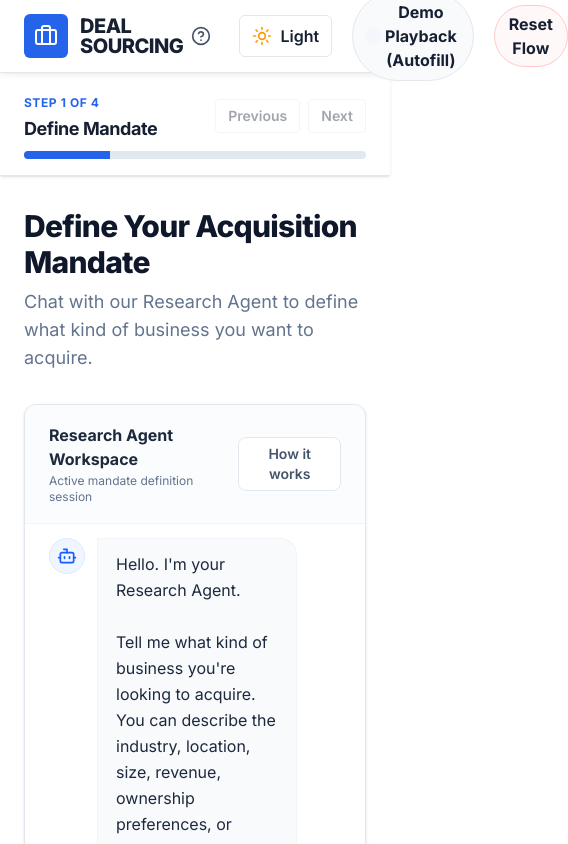
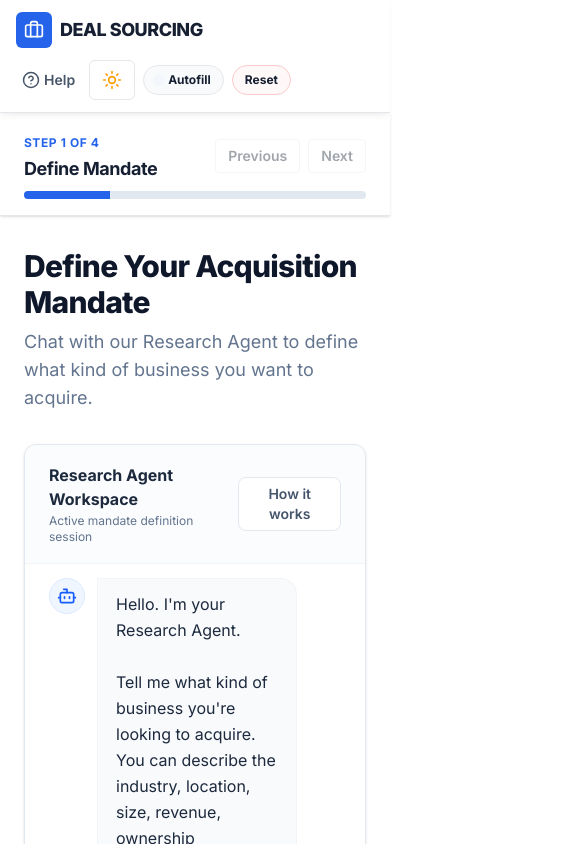
Before and after one commit to bhavyaa-1001/Deal-Sourcing, a React (Vite) app: page /mandate in a window 390 px wide. Shown: the top 844 px of the page, 568 px wide, since content can reach past the window. Built offline with nearby package versions, Linux system fonts and the light colour scheme.

Commit message:
Responsive for evry device

```diff
--- a/src/components/layout/Header.tsx
+++ b/src/components/layout/Header.tsx
@@ -11,27 +11,27 @@ interface HeaderProps {
 export const Header: React.FC<HeaderProps> = ({ themeState }) => {
   return (
     <header className="w-full bg-card border-b border-default sticky top-0 z-40 shadow-premium transition-all duration-200">
-      <div className="max-w-7xl mx-auto px-6 h-18 flex items-center justify-between">
+      <div className="max-w-7xl mx-auto px-4 md:px-6 min-h-[64px] md:h-18 flex flex-wrap md:flex-nowrap items-center justify-between gap-3 py-3 md:py-0">
         {/* Left: Logo & Product Name */}
-        <div className="flex items-center gap-3">
-          <div className="bg-brand-primary text-white p-2.5 rounded-md flex items-center justify-center">
-            <Briefcase className="h-6 w-6" />
+        <div className="flex items-center gap-2">
+          <div className="bg-brand-primary text-white p-2 rounded-md flex items-center justify-center shrink-0">
+            <Briefcase className="h-5 w-5 md:h-6 md:w-6" />
           </div>
           <div>
-            <h1 className="text-xl font-extrabold text-primary tracking-tight leading-none m-0">
+            <h1 className="text-lg md:text-xl font-extrabold text-primary tracking-tight leading-none m-0">
               DEAL SOURCING
             </h1>
           </div>
         </div>
 
         {/* Right: Actions */}
-        <div className="flex items-center gap-5">
+        <div className="flex flex-wrap items-center gap-2 md:gap-5 justify-end">
           <a
             href="#help"
-            className="flex items-center gap-1.5 text-base font-semibold text-secondary hover:text-primary transition-colors focus-ring p-2 rounded"
+            className="flex items-center gap-1 text-sm md:text-base font-semibold text-secondary hover:text-primary transition-colors focus-ring p-1.5 md:p-2 rounded shrink-0"
           >
-            <HelpCircle className="h-5 w-5" />
-            <span className="hidden sm:inline">Help</span>
+            <HelpCircle className="h-4.5 w-4.5 md:h-5 md:w-5" />
+            <span>Help</span>
           </a>
 
           <ThemeToggle themeState={themeState} />
@@ -67,10 +67,11 @@ export const Header: React.FC<HeaderProps> = ({ themeState }) => {
                 window.location.href = '/discover';
               }
             }}
-            className="group flex items-center gap-2 px-4 py-2 border border-default rounded-full bg-slate-50 dark:bg-slate-900 hover:bg-slate-100 dark:hover:bg-slate-800 text-primary text-base font-bold select-none cursor-pointer transition-all hover:scale-105"
+            className="group flex items-center gap-1.5 px-3 py-1.5 md:px-4 md:py-2 border border-default rounded-full bg-slate-50 dark:bg-slate-900 hover:bg-slate-100 dark:hover:bg-slate-800 text-primary text-xs md:text-base font-bold select-none cursor-pointer transition-all hover:scale-105 shrink-0"
           >
-            <span className="h-2 w-2 rounded-full bg-brand-primary animate-ping shrink-0" />
-            <span>Demo Playback (Autofill)</span>
+            <span className="h-1.5 w-1.5 md:h-2 md:w-2 rounded-full bg-brand-primary animate-ping shrink-0" />
+            <span className="hidden md:inline">Demo Playback (Autofill)</span>
+            <span className="inline md:hidden">Autofill</span>
           </button>
 
           {/* Reset Flow Button */}
@@ -81,9 +82,10 @@ export const Header: React.FC<HeaderProps> = ({ themeState }) => {
                 window.location.href = '/mandate';
               }
             }}
-            className="text-base font-bold text-red-650 dark:text-red-400 hover:text-red-800 dark:hover:text-red-300 transition-colors border border-red-200 dark:border-red-900 bg-red-50/50 dark:bg-red-950/20 px-3.5 py-1.5 rounded-full cursor-pointer flex items-center justify-center"
+            className="text-xs md:text-base font-bold text-red-650 dark:text-red-400 hover:text-red-800 dark:hover:text-red-300 transition-colors border border-red-200 dark:border-red-900 bg-red-50/50 dark:bg-red-950/20 px-3 py-1.5 md:px-3.5 md:py-1.5 rounded-full cursor-pointer flex items-center justify-center shrink-0"
           >
-            Reset Flow
+            <span className="hidden sm:inline">Reset Flow</span>
+            <span className="inline sm:hidden">Reset</span>
           </button>
         </div>
       </div>
--- a/src/components/layout/ThemeToggle.tsx
+++ b/src/components/layout/ThemeToggle.tsx
@@ -12,18 +12,18 @@ export const ThemeToggle: React.FC<ThemeToggleProps> = ({ themeState }) => {
   return (
     <button
       onClick={toggleTheme}
-      className="flex items-center gap-2 px-3 py-2 rounded-md border border-default bg-card text-primary hover:bg-slate-50 dark:hover:bg-slate-800 transition-colors duration-150 focus-ring cursor-pointer text-base font-semibold min-h-[40px]"
+      className="flex items-center gap-2 px-3 py-2 rounded-md border border-default bg-card text-primary hover:bg-slate-50 dark:hover:bg-slate-800 transition-colors duration-150 focus-ring cursor-pointer text-base font-semibold min-h-[40px] shrink-0"
       aria-label={`Switch to ${theme === 'light' ? 'dark' : 'light'} mode`}
     >
       {theme === 'light' ? (
         <>
           <Sun className="h-5 w-5 text-amber-500" />
-          <span>Light</span>
+          <span className="hidden sm:inline">Light</span>
         </>
       ) : (
         <>
           <Moon className="h-5 w-5 text-indigo-400" />
-          <span>Dark</span>
+          <span className="hidden sm:inline">Dark</span>
         </>
       )}
     </button>
```
